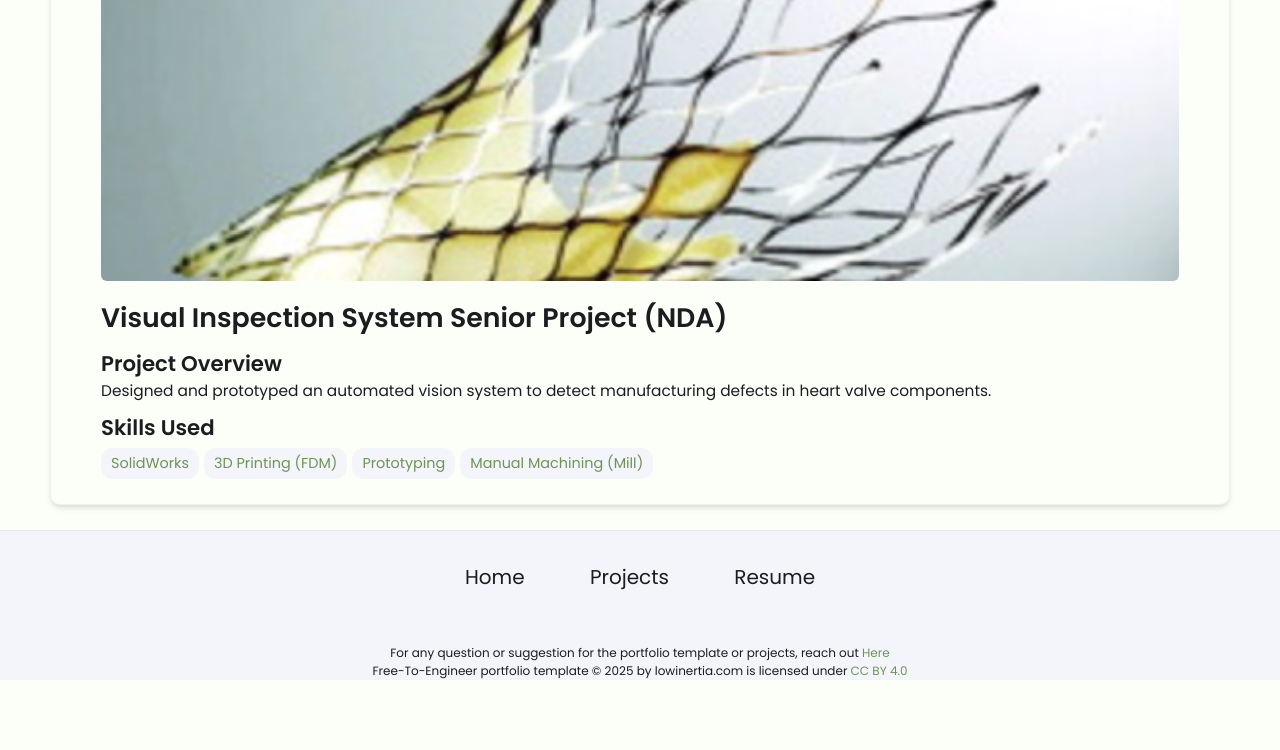
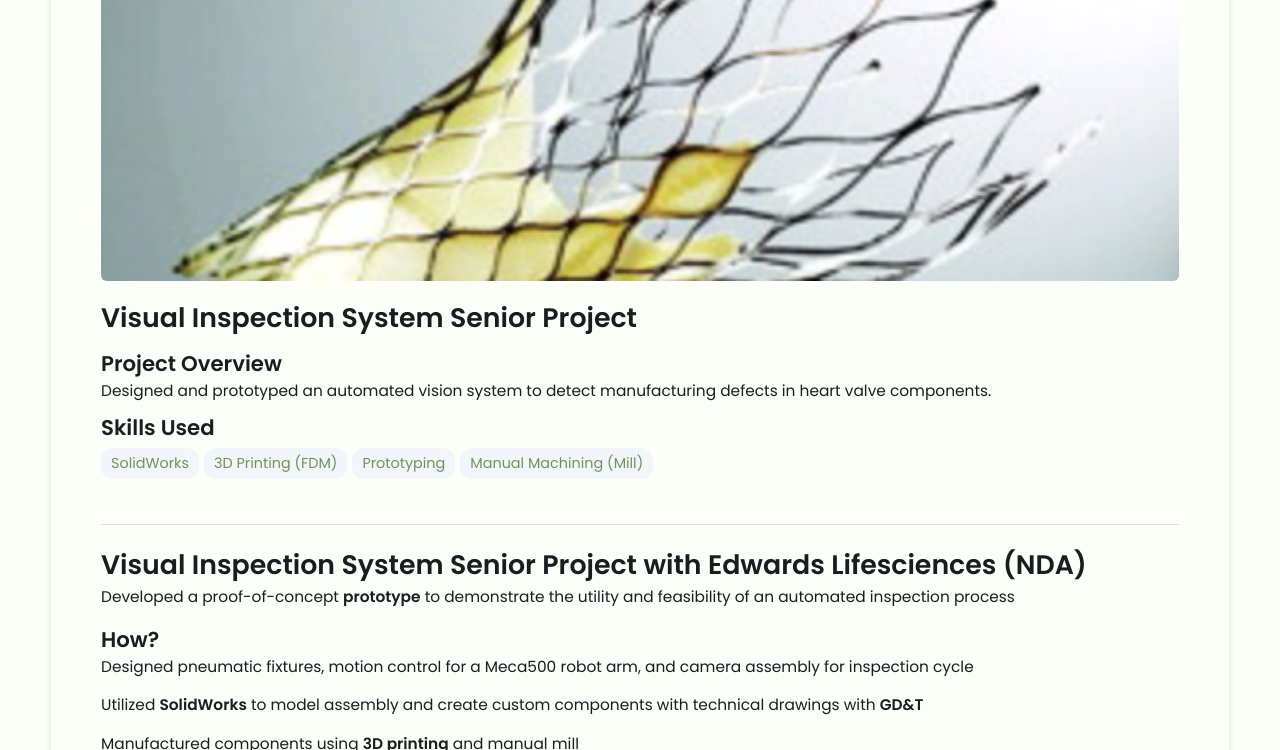
Before and after one commit to emmafries/emmafries.github.io, a Jekyll site: the page built from _projects/edwards-inspection-system/index.md, in a window 1280 px wide and 1400 px high, scrolled down 209 px. Shown: the top 750 px of the window. Built offline with Jekyll 4.4.1, drawn with Linux system fonts in a browser that asks for light colours; before the commit the page ends 900 px from its top, so only the background shows below that; some of the changed text lies outside the part shown; grey boxes are pictures that could not be loaded.

Commit message:
Project additions

```diff
--- a/_projects/edwards-inspection-system/index.md
+++ b/_projects/edwards-inspection-system/index.md
@@ -9,3 +9,20 @@ skills:
 - Manual Machining (Mill)
 main-image: /SrProjectImage1.jpeg
 ---
+
+---
+# Visual Inspection System Senior Project with Edwards Lifesciences (NDA)
+Developed a proof-of-concept **prototype** to demonstrate the utility and feasibility of an automated inspection process
+
+## How?
+Designed pneumatic fixtures, motion control for a Meca500 robot arm, and camera assembly for inspection cycle
+
+Utilized **SolidWorks** to model assembly and create custom components with technical drawings with **GD&T**
+
+Manufactured components using **3D printing** and manual mill
+{% include image-gallery.html images="https://drive.google.com/file/d/1vlX22oWr8gzb7_zBzACXpH7c5BQtGBJg/view" height="400"%}
+
+## Results
+Implemented robot motion and pneumatic control using RoboDK and Mecademic software and configured Basler Pylon image acquisition system to generate inspection images
+
+Produced detailed and precise images using the automated process in testing and created a detailed framework of how to produce inspection images for whole frame in manufacturing
```
Also changed, not shown: other parts of _projects/edwards-inspection-system/index.md (+1 -1 lines).
